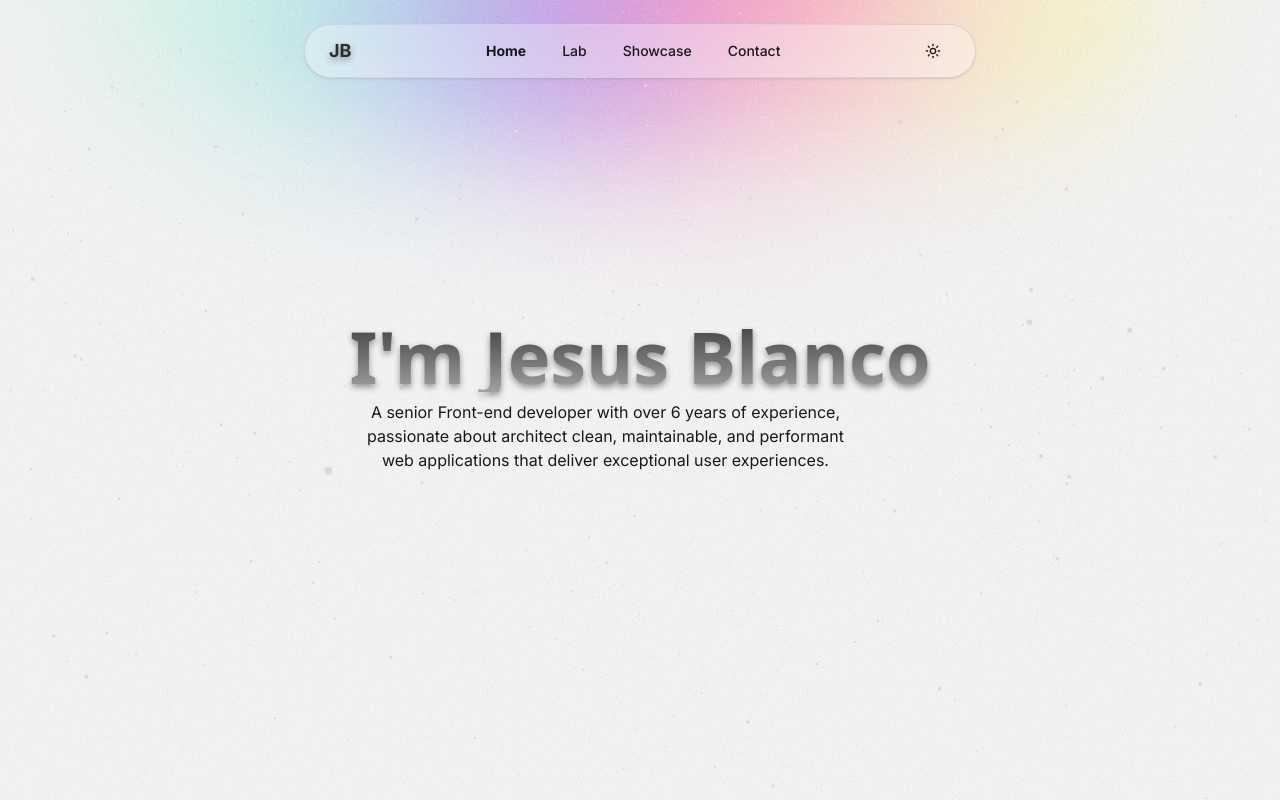
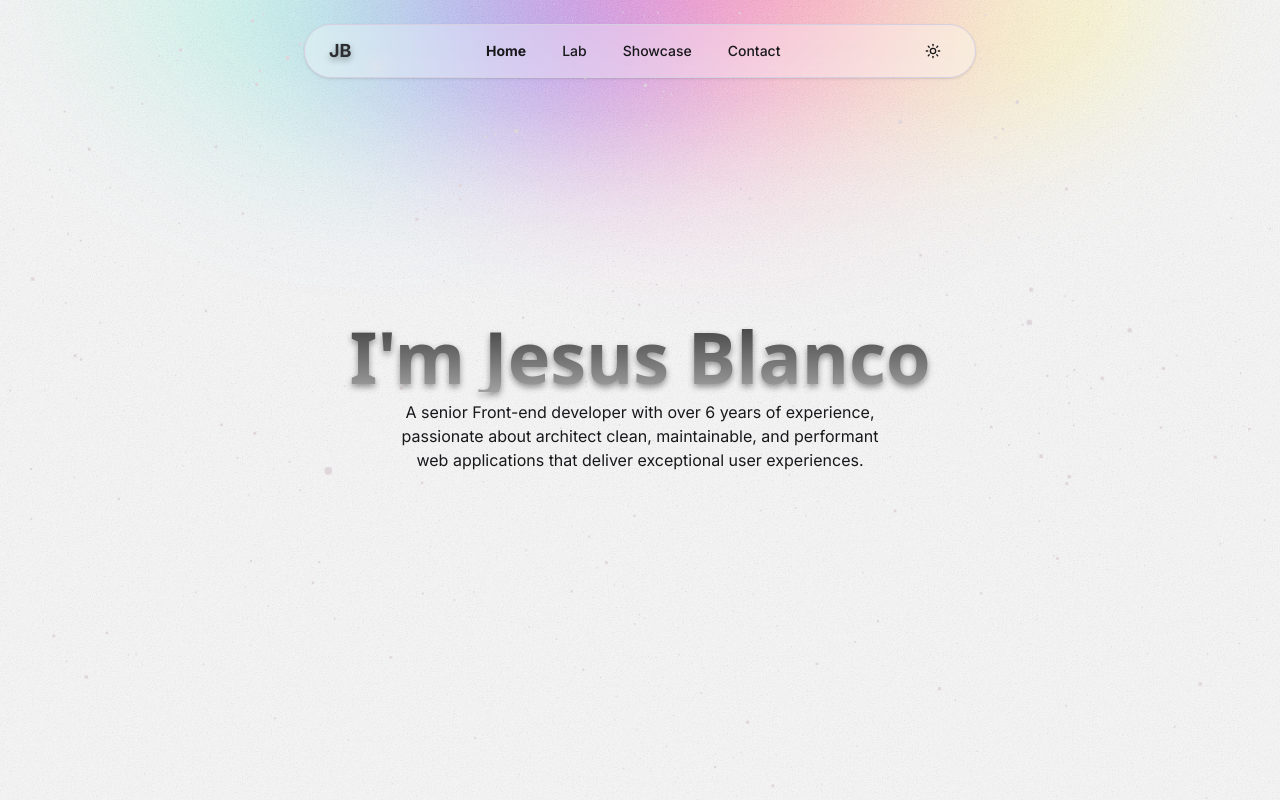
Before and after one commit to JD154/jblanco-portfolio, a React (Vite) app: page / in a window 1280 px wide. Built offline with nearby package versions, Linux system fonts and the light colour scheme.

Commit message:
refactor: enhance layout structure in HomePage component

```diff
--- a/src/pages/home/index.tsx
+++ b/src/pages/home/index.tsx
@@ -5,7 +5,7 @@ export const HomePage: FC = () => {
   return (
     <div>
       <StarsBackground />
-      <div className="max-w-2xl lg:max-w-4xl mx-auto absolute top-1/2 left-1/2  z-10 -translate-y-1/2 -translate-x-1/2">
+      <div className="max-w-2xl lg:max-w-4xl mx-auto absolute top-1/2 left-1/2  z-10 -translate-y-1/2 -translate-x-1/2 flex items-center flex-col justify-center text-center">
         <h1 className="relative z-10 text-lg md:text-7xl  bg-clip-text text-transparent bg-gradient-to-b from-neutral-700 to-neutral-400 dark:from-neutral-200 dark:to-neutral-400 text-center font-sans font-bold drop-shadow-md dark:drop-shadow-white/40 drop-shadow-black/40">
           I'm Jesus Blanco
         </h1>
```
